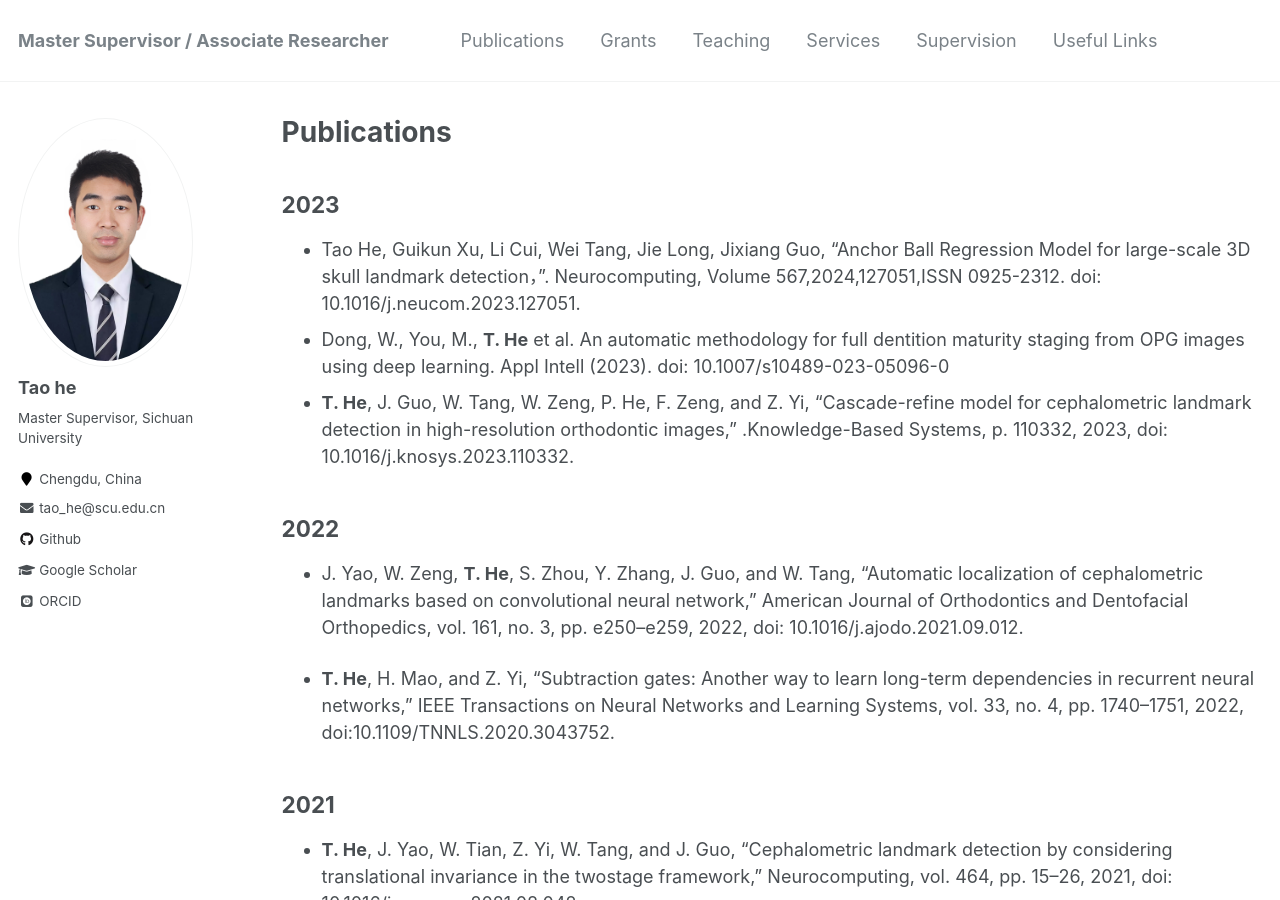
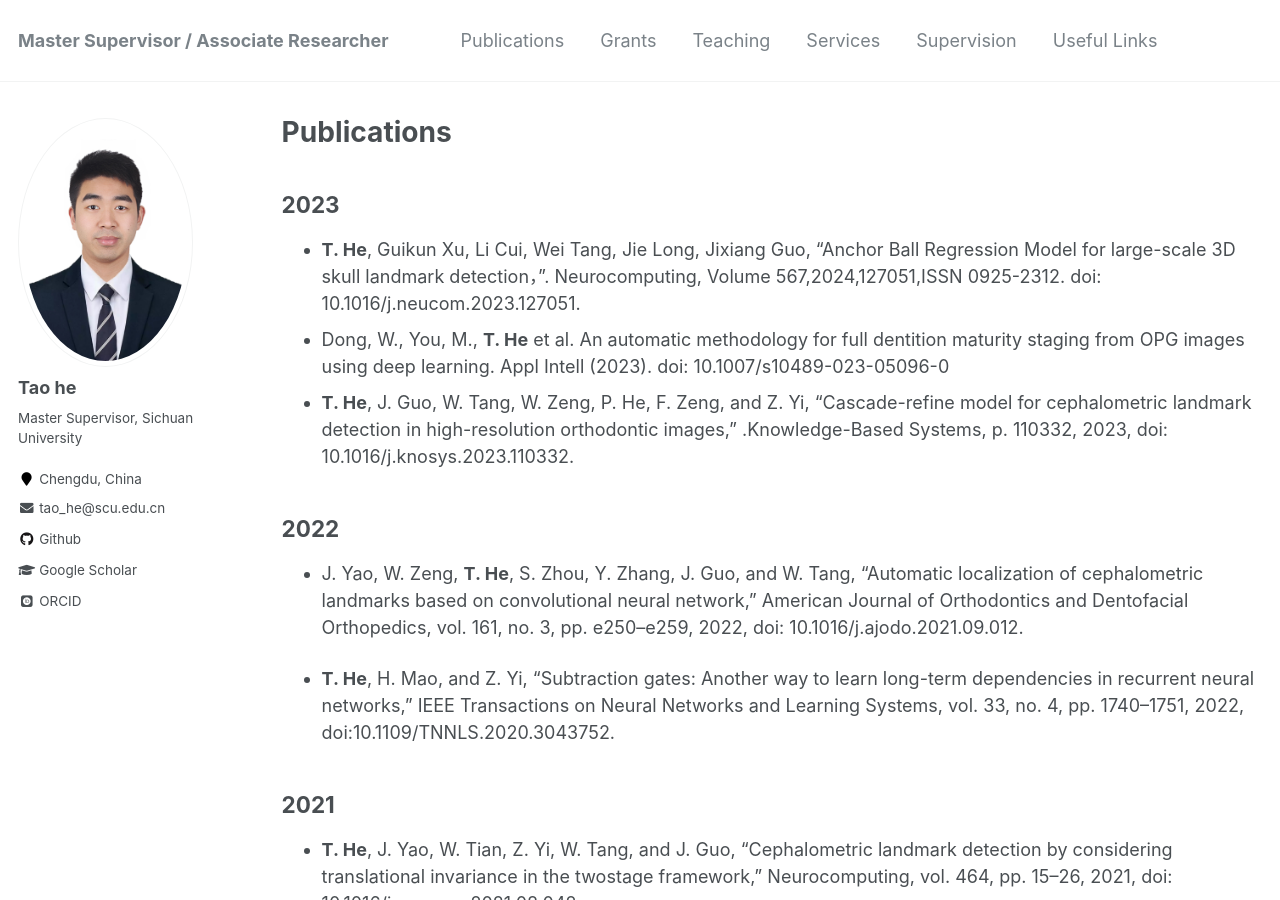
Before and after one commit to ithet1007/ithet1007.github.io, a Jekyll site: the page built from _pages/publications.md, in a window 1280 px wide and 900 px high. Built offline with Jekyll 4.4.1, drawn with Linux system fonts in a browser that asks for light colours; some web fonts are replaced; comment, search, counter and statistics services are not loaded.

Commit message:
Update publications.md

```diff
--- a/_pages/publications.md
+++ b/_pages/publications.md
@@ -5,7 +5,7 @@ permalink: /publications/
 author_profile: true
 ---
 ## 2023
-- Tao He, Guikun Xu, Li Cui, Wei Tang, Jie Long, Jixiang Guo, “Anchor Ball Regression Model for large-scale 3D skull landmark detection，”. Neurocomputing, Volume 567,2024,127051,ISSN 0925-2312. doi: 10.1016/j.neucom.2023.127051.
+- **T. He**, Guikun Xu, Li Cui, Wei Tang, Jie Long, Jixiang Guo, “Anchor Ball Regression Model for large-scale 3D skull landmark detection，”. Neurocomputing, Volume 567,2024,127051,ISSN 0925-2312. doi: 10.1016/j.neucom.2023.127051.
 - Dong, W., You, M., **T. He** et al. An automatic methodology for full dentition maturity staging from OPG images using deep learning. Appl Intell (2023). doi: 10.1007/s10489-023-05096-0
 - **T. He**, J. Guo, W. Tang, W. Zeng, P. He, F. Zeng, and Z. Yi, “Cascade-refine model for cephalometric landmark detection in high-resolution orthodontic images,” .Knowledge-Based Systems, p. 110332, 2023, doi: 10.1016/j.knosys.2023.110332.
 
```
